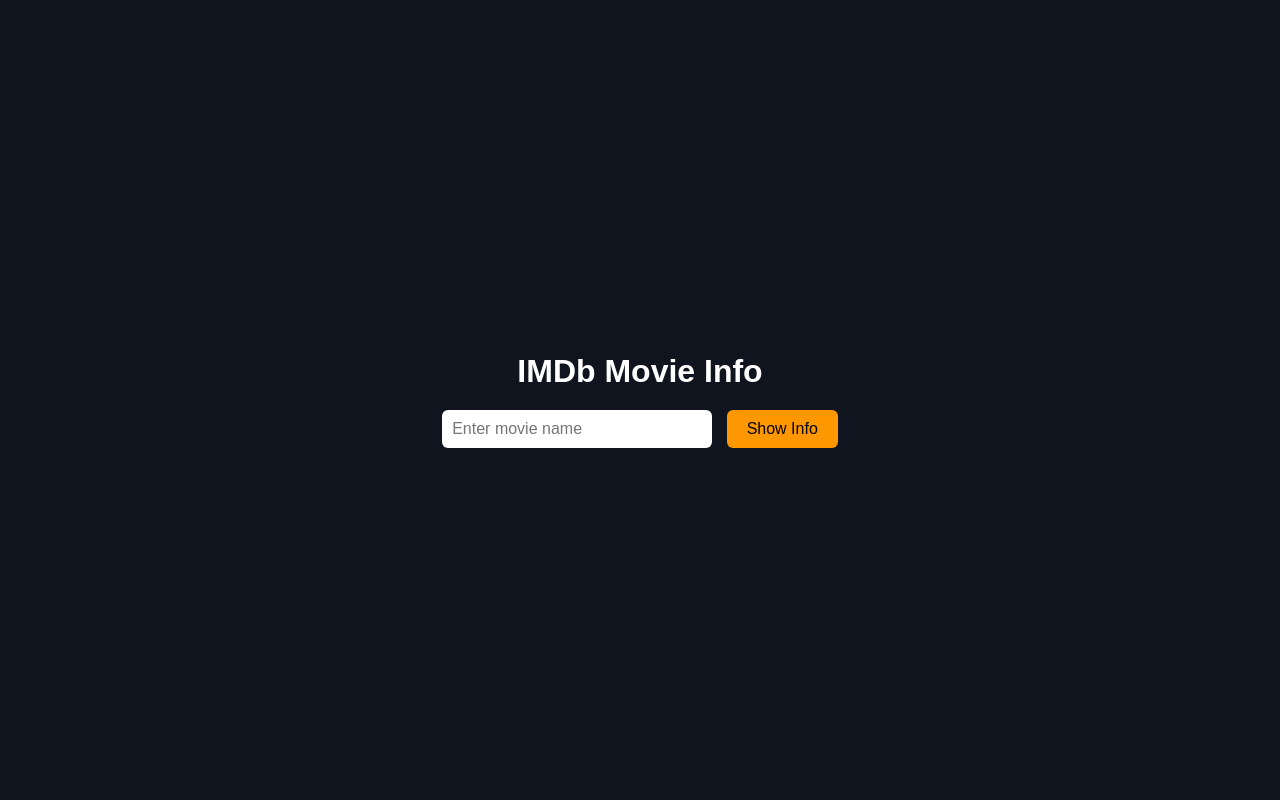
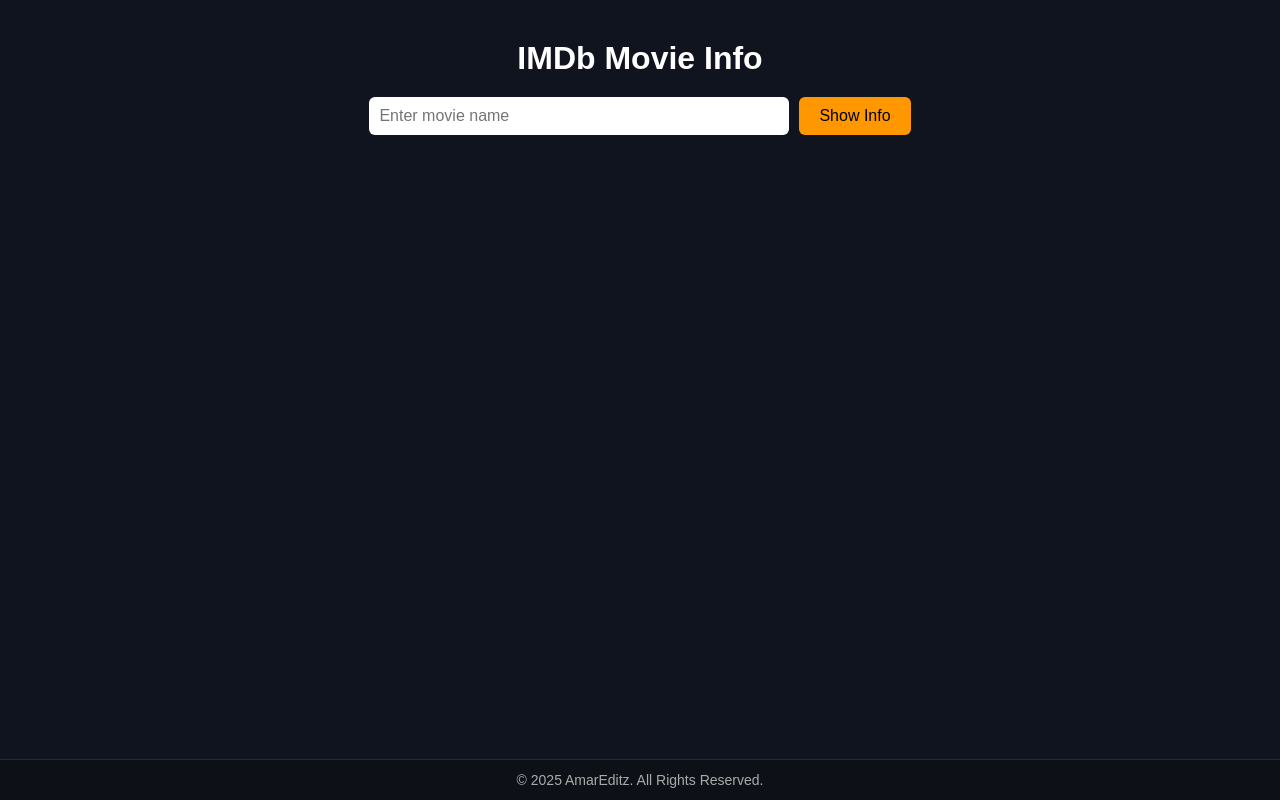
Before and after one commit to amarmeitei1990-glitch/imdb-rating-checker, a plain HTML site: page index.html in a window 1280 px wide. Drawn offline with Linux system fonts and the light colour scheme.

Commit message:
Update index.html

```diff
--- a/index.html
+++ b/index.html
@@ -10,68 +10,126 @@
       background: #10141e;
       color: #fff;
       display: flex;
+      flex-direction: column;
+      min-height: 100vh;
+      margin: 0;
+    }
+
+    h1 {
+      margin: 20px 0;
+      text-align: center;
+    }
+
+    .container {
+      flex: 1;
+      display: flex;
+      flex-direction: column;
+      align-items: center;
+      justify-content: flex-start;
+      padding: 20px;
+    }
+
+    .search-box {
+      display: flex;
       justify-content: center;
       align-items: center;
-      min-height: 100vh;
-      margin: 0;
-      flex-direction: column;
+      gap: 10px;
+      flex-wrap: wrap;
+      margin-bottom: 20px;
+      width: 100%;
+      max-width: 600px;
     }
-    h1 { margin-bottom: 20px; }
+
     input {
       padding: 10px;
       font-size: 16px;
       border-radius: 6px;
       border: none;
       outline: none;
-      width: 250px;
+      flex: 1;
+      min-width: 200px;
+      max-width: 400px;
     }
+
     button {
       padding: 10px 20px;
-      margin-left: 10px;
       font-size: 16px;
       border: none;
       border-radius: 6px;
       background: #ff9800;
       color: #000;
       cursor: pointer;
+      white-space: nowrap;
     }
-    button:hover { background: #ffa733; }
+
+    button:hover {
+      background: #ffa733;
+    }
+
     .result {
-      margin-top: 20px;
       text-align: center;
+      margin-top: 10px;
     }
+
     .result img {
-      max-width: 250px;
+      max-width: 90%;
       border-radius: 8px;
       box-shadow: 0 4px 12px rgba(0,0,0,0.5);
       margin-bottom: 15px;
     }
+
     .title {
       font-size: 20px;
       font-weight: bold;
       margin-bottom: 8px;
     }
+
     .rating {
       color: #ffcc00;
       font-weight: bold;
       margin-bottom: 5px;
     }
+
     .year {
       color: #bbb;
       font-size: 14px;
     }
+
+    footer {
+      position: fixed;
+      bottom: 0;
+      left: 0;
+      right: 0;
+      background: #0d1117;
+      color: #aaa;
+      text-align: center;
+      font-size: 14px;
+      padding: 12px;
+      border-top: 1px solid rgba(255,255,255,0.1);
+      transition: transform 0.3s ease-in-out;
+    }
+
+    footer.hide {
+      transform: translateY(100%);
+    }
   </style>
 </head>
 <body>
-  <h1>IMDb Movie Info</h1>
-  <div>
-    <input id="movieInput" type="text" placeholder="Enter movie name">
-    <button onclick="getMovie()">Show Info</button>
+  <div class="container">
+    <h1>IMDb Movie Info</h1>
+    <div class="search-box">
+      <input id="movieInput" type="text" placeholder="Enter movie name">
+      <button onclick="getMovie()">Show Info</button>
+    </div>
+    <div id="result" class="result"></div>
   </div>
-  <div id="result" class="result"></div>
+
+  <footer id="footer">
+    © 2025 AmarEditz. All Rights Reserved.
+  </footer>
 
   <script>
-    const OMDB_KEY = "7b4f54ae"; // 👈 Replace with your OMDb API key
+    const OMDB_KEY = "7b4f54ae"; // Replace with your OMDb API key
 
     async function getMovie() {
       const movieName = document.getElementById("movieInput").value.trim();
@@ -103,6 +161,24 @@
         console.error(e);
       }
     }
+
+    // Footer hide on scroll down, show on scroll up
+    let lastScrollTop = 0;
+    const footer = document.getElementById("footer");
+
+    window.addEventListener("scroll", function () {
+      let currentScroll = window.scrollY || document.documentElement.scrollTop;
+
+      if (currentScroll > lastScrollTop) {
+        // scrolling down → hide footer
+        footer.classList.add("hide");
+      } else if (currentScroll < lastScrollTop) {
+        // scrolling up → show footer
+        footer.classList.remove("hide");
+      }
+
+      lastScrollTop = currentScroll <= 0 ? 0 : currentScroll;
+    });
   </script>
 </body>
 </html>
```
